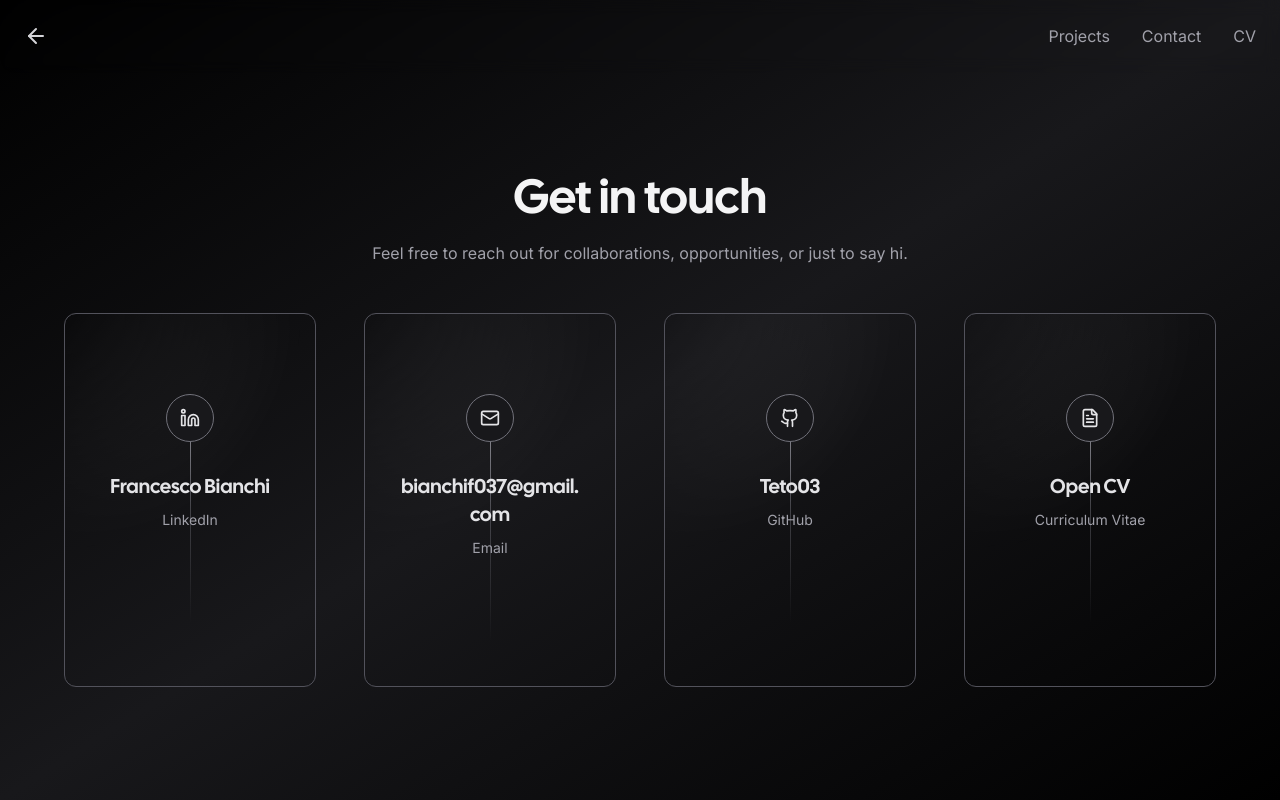
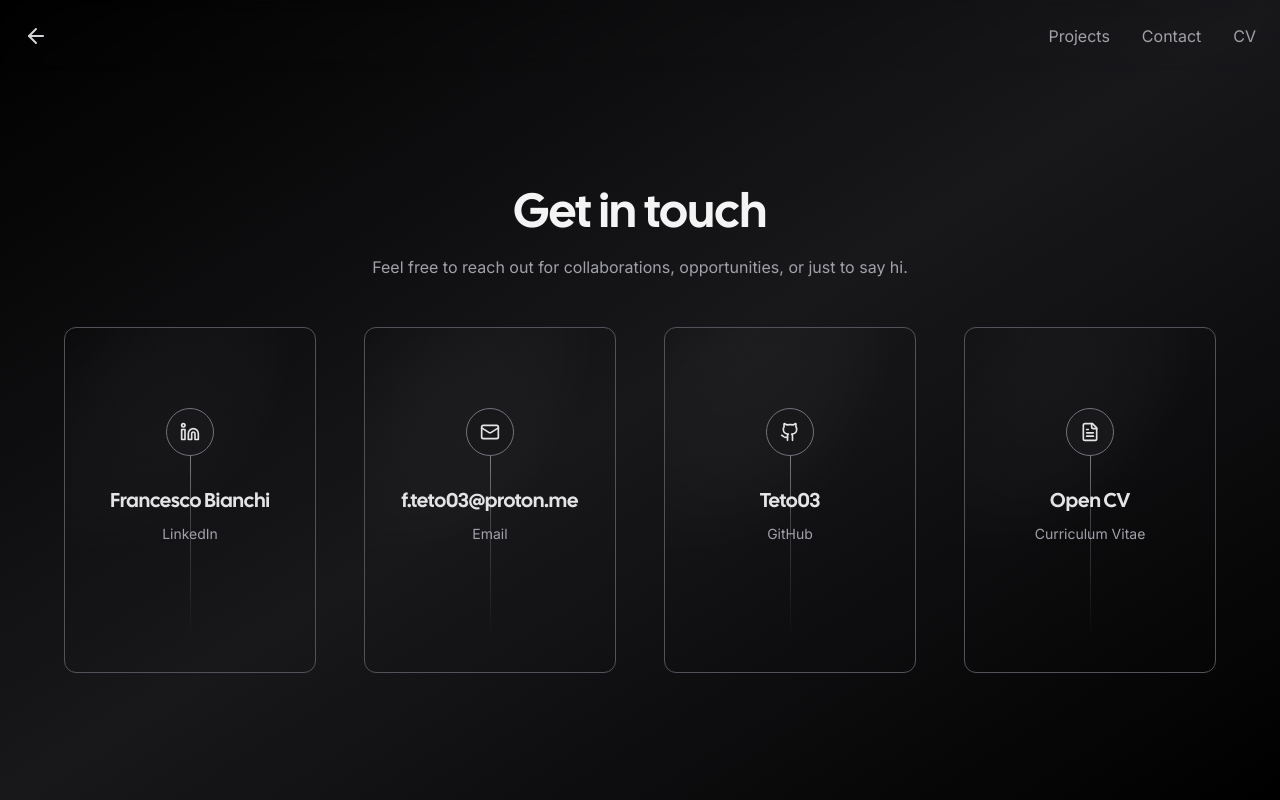
Before and after one commit to Teto03/nexts-portfolio-Website, a Next.js app: page /contact in a window 1280 px wide. Built offline with nearby package versions, Linux system fonts and the light colour scheme; no server answers; what tailwindcss-debug-screens would draw is missing.

Commit message:
fixed an issue2.0

```diff
--- a/app/contact/page.tsx
+++ b/app/contact/page.tsx
@@ -14,9 +14,9 @@ const socials = [
 	},
 	{
 		icon: <Mail size={20} />,
-		href: "mailto:bianchif037@gmail.com",
+		href: "mailto:f.teto03@proton.me",
 		label: "Email",
-		handle: "bianchif037@gmail.com",
+		handle: "f.teto03@proton.me",
 		external: false,
 	},
 	{
```
